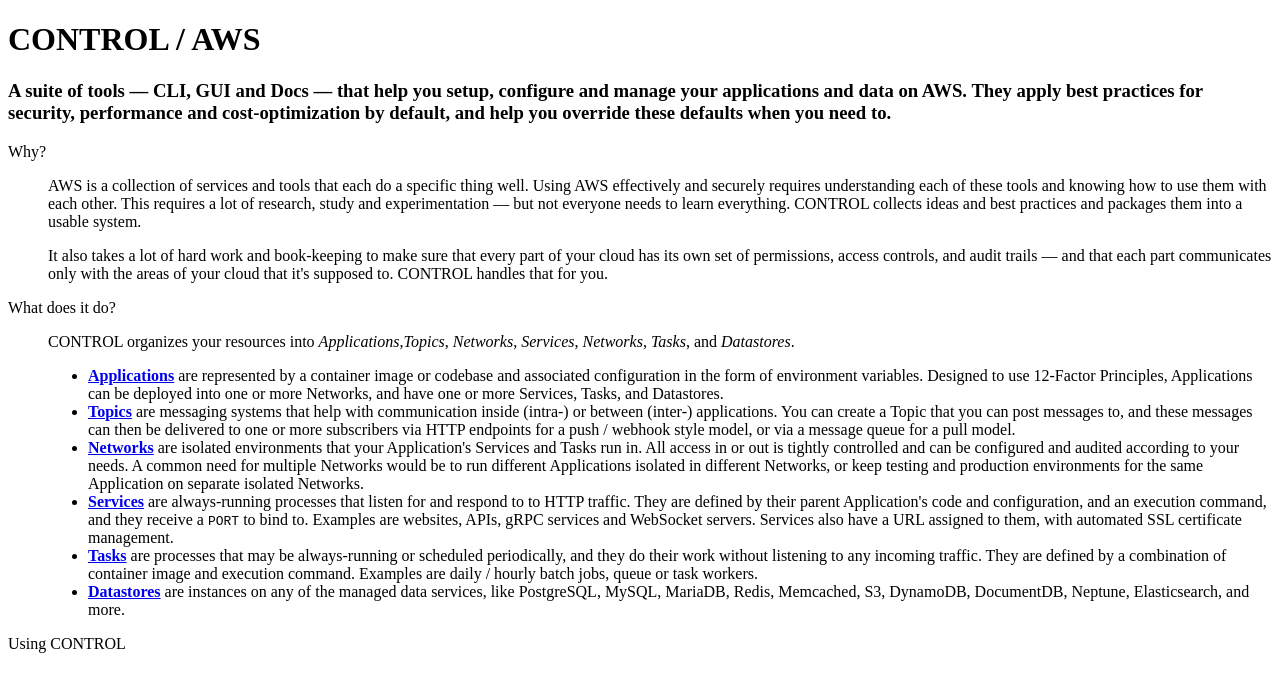
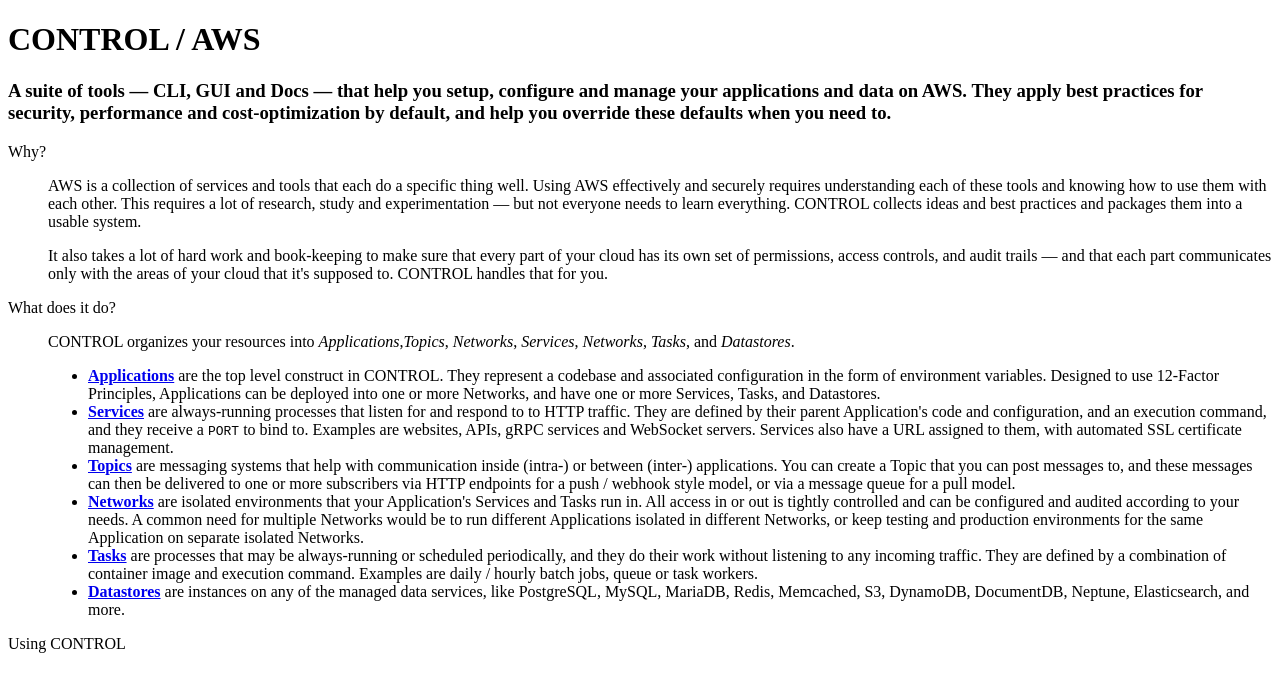
Before and after one commit to sudhirj/control.aws.site, a Next.js app: page / in a window 1280 px wide. Shown: the top 692 px of the page. Built offline with nearby package versions, Linux system fonts and the light colour scheme; a web font is replaced by a local one.

Commit message:
Copy changes.

```diff
--- a/pages/index.js
+++ b/pages/index.js
@@ -51,12 +51,21 @@
           </P>
           <ul>
             <LI>
-              <StrongLink href="/applications">Applications</StrongLink> are
-              represented by a container image or codebase and associated
-              configuration in the form of environment variables. Designed to
-              use 12-Factor Principles, Applications can be deployed into one or
-              more Networks, and have one or more Services, Tasks, and
-              Datastores.
+              <StrongLink href="/applications">Applications</StrongLink> are the
+              top level construct in CONTROL. They represent a codebase and
+              associated configuration in the form of environment variables.
+              Designed to use 12-Factor Principles, Applications can be deployed
+              into one or more Networks, and have one or more Services, Tasks,
+              and Datastores.
+            </LI>
+            <LI>
+              <StrongLink href="/services">Services</StrongLink> are
+              always-running processes that listen for and respond to to HTTP
+              traffic. They are defined by their parent Application's code and
+              configuration, and an execution command, and they receive a{" "}
+              <code>PORT</code> to bind to. Examples are websites, APIs, gRPC
+              services and WebSocket servers. Services also have a URL assigned
+              to them, with automated SSL certificate management.
             </LI>
             <LI>
               <StrongLink href="/topics">Topics</StrongLink> are messaging
@@ -75,15 +84,7 @@
               different Networks, or keep testing and production environments
               for the same Application on separate isolated Networks.
             </LI>
-            <LI>
-              <StrongLink href="/services">Services</StrongLink> are
-              always-running processes that listen for and respond to to HTTP
-              traffic. They are defined by their parent Application's code and
-              configuration, and an execution command, and they receive a{" "}
-              <code>PORT</code> to bind to. Examples are websites, APIs, gRPC
-              services and WebSocket servers. Services also have a URL assigned
-              to them, with automated SSL certificate management.
-            </LI>
+
             <LI>
               <StrongLink href="/tasks">Tasks</StrongLink> are processes that
               may be always-running or scheduled periodically, and they do their
```
